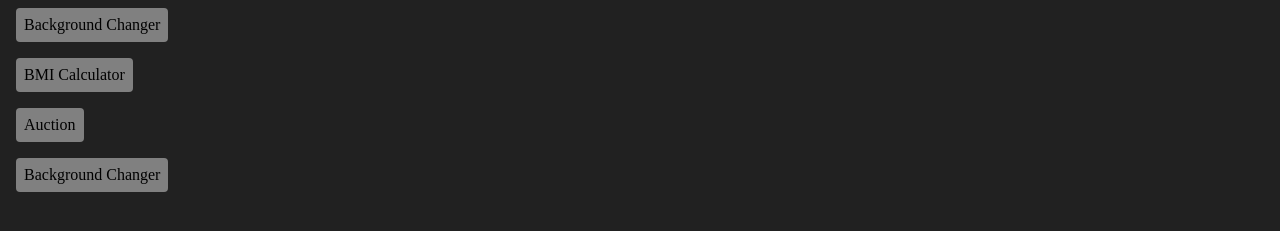
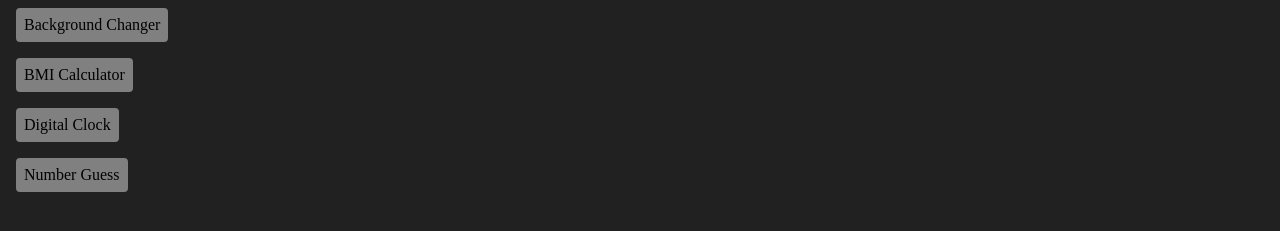
Before and after one commit to dineshEth/Javascript, a plain HTML site: page index.html in a window 1280 px wide. Shown: the part 75-306 px from the top of the page. Drawn offline with Linux system fonts and the light colour scheme.

Commit message:
update index.html file

```diff
--- a/index.html
+++ b/index.html
@@ -73,20 +73,20 @@
     </nav>
 
     <div class="projects__links">
-        <a class="bg-gray" href="http://" target="_blank" rel="noopener noreferrer">
+        <a class="bg-gray" href="./Bg-changer/index.html" target="_blank" rel="noopener noreferrer">
             <span class="heading-secondary">Background Changer</span>
         </a>
 
-        <a class="bg-gray" href="./Bg-changer/index.html" target="_self" rel="noopener noreferrer">
+        <a class="bg-gray" href="./BMI-calculator/index.html" target="_self" rel="noopener noreferrer">
             <span class="heading-secondary">BMI Calculator</span>
         </a>
 
-        <a class="bg-gray" href="http://" target="_blank" rel="noopener noreferrer">
-            <span class="heading-secondary">Auction</span>
+        <a class="bg-gray" href="./Digital-Clock/index.html" target="_blank" rel="noopener noreferrer">
+            <span class="heading-secondary">Digital Clock</span>
         </a>
 
-        <a class="bg-gray" href="http://" target="_blank" rel="noopener noreferrer">
-            <span class="heading-secondary">Background Changer</span>
+        <a class="bg-gray" href="./Number-Guess/index.html" target="_blank" rel="noopener noreferrer">
+            <span class="heading-secondary">Number Guess</span>
         </a>
     </div>
 
```
